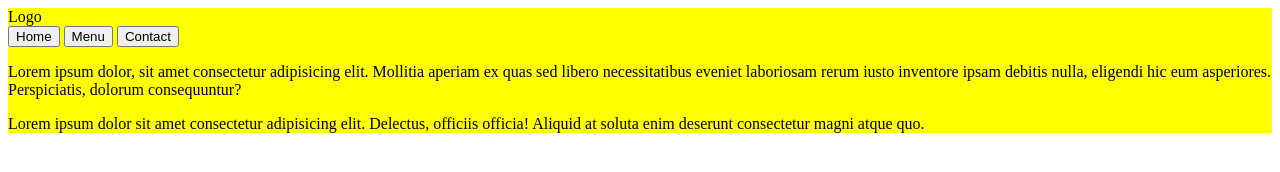
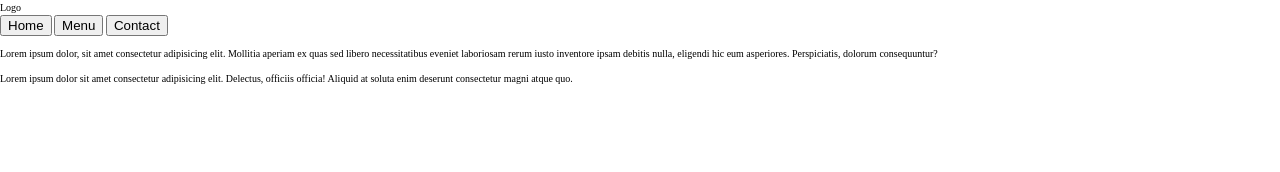
Before and after one commit to alexandroscharangionis/restaurant-page, a website built with webpack: page dist/index.html in a window 1280 px wide. Built offline with nearby package versions, Linux system fonts and the light colour scheme.

Commit message:
css styles minimal reset

```diff
--- a/src/style.css
+++ b/src/style.css
@@ -1,3 +1,32 @@
-#content {
-  background-color: yellow;
+*,
+*::before,
+*::after {
+  box-sizing: border-box;
 }
+
+html {
+  font-size: 62.5%;
+}
+
+body,
+h1,
+h2,
+h3,
+h4,
+h5,
+p figure,
+picture {
+  margin: 0;
+  padding: 0;
+}
+
+body {
+  line-height: 1.5;
+  min-height: 100vh;
+}
+
+img,
+picture {
+  max-width: 100%;
+  display: block;
+}
```
